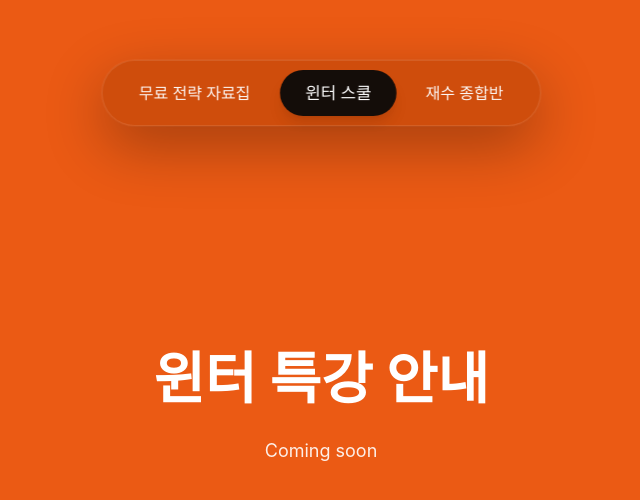
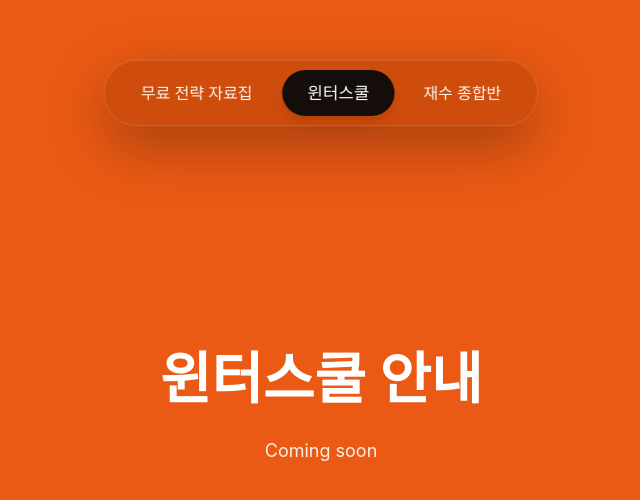
Before and after one commit to ghun00/st-yein, a Next.js app: page /winter in a window 1280 px wide. Shown: the top 500 px of the page, without its empty margins (319-959 px from the left). Built offline with nearby package versions, Linux system fonts and the light colour scheme; a web font is replaced by a local one.

Commit message:
윈터스쿨로 변경

```diff
--- a/app/winter/page.js
+++ b/app/winter/page.js
@@ -11,7 +11,7 @@ export default function WinterPage() {
       <section className="bg-brand-orange min-h-screen flex items-center py-section-mobile md:py-section-tablet lg:py-section-desktop">
         <div className="w-full max-w-content mx-auto px-4 md:px-6 lg:px-8 text-center">
           <h1 className="text-white text-[42px] md:text-[56px] font-bold mb-4">
-            윈터 특강 안내
+            윈터스쿨 안내
           </h1>
           <p className="text-white text-[16px] md:text-[18px] opacity-90">
             Coming soon
--- a/components/FloatingTabs.jsx
+++ b/components/FloatingTabs.jsx
@@ -6,7 +6,7 @@ import { sendGAEvent } from '../lib/ga'
 
 const TABS = [
   { path: '/freebook', label: '무료 전략 자료집' },
-  { path: '/winter', label: '윈터 스쿨' },
+  { path: '/winter', label: '윈터스쿨' },
   { path: '/repeat', label: '재수 종합반' },
 ]
 
```
